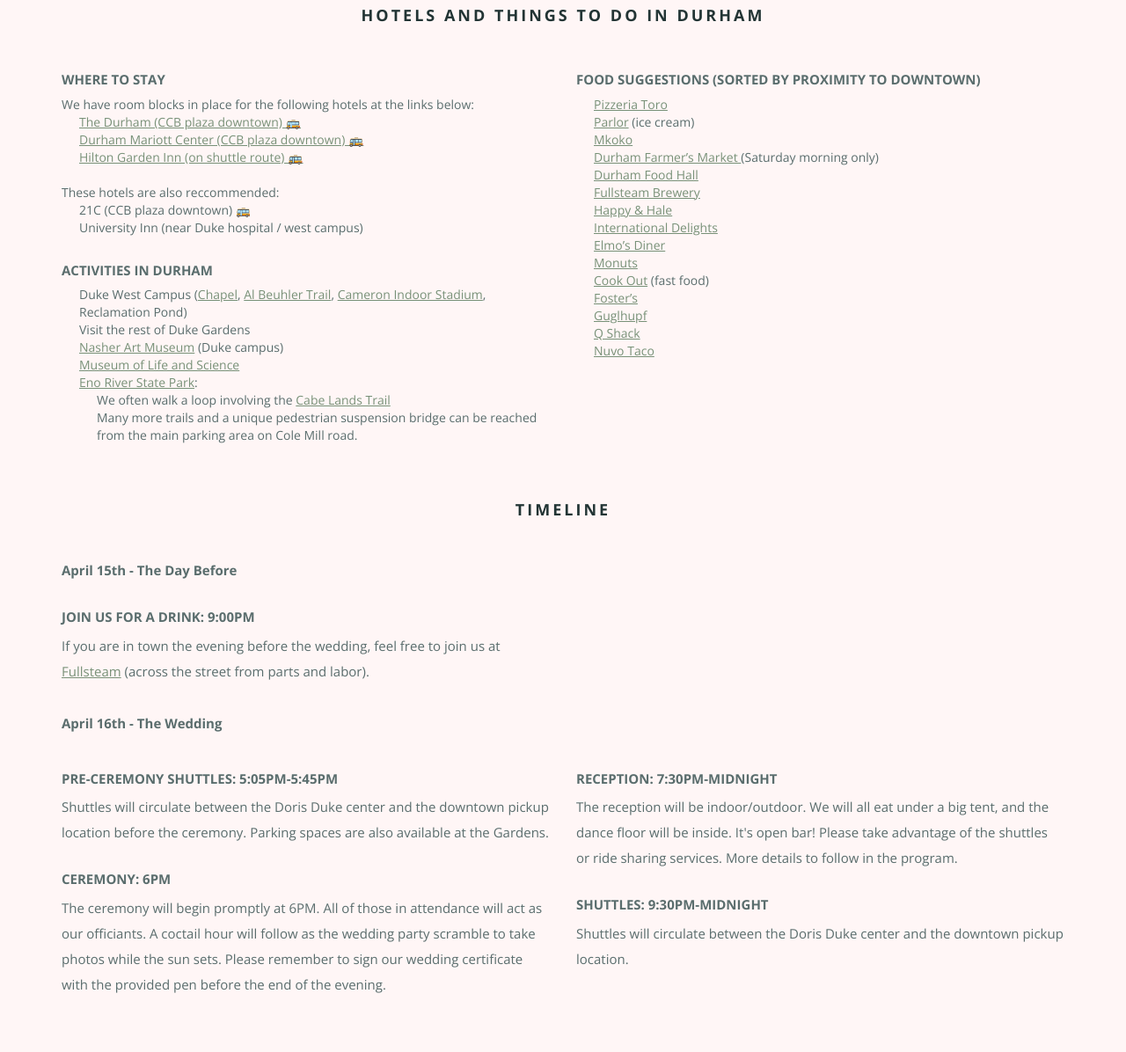
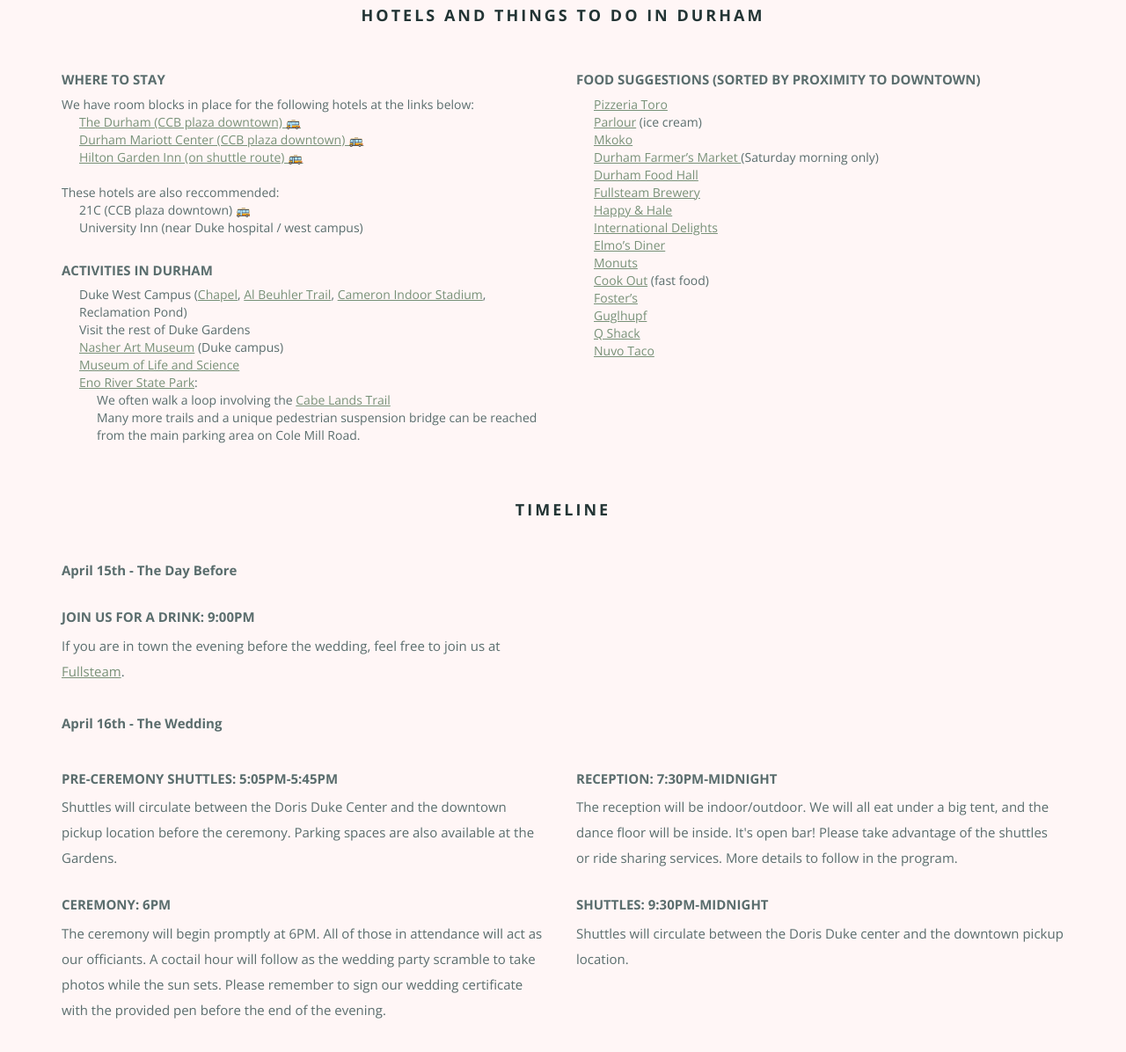
Before and after one commit to friesenbookerwedding/friesenbookerwedding.github.io, a website: page index.html in a window 1280 px wide. Shown: the part 1373-2569 px from the top of the page at 88% size. Drawn offline with nearby package versions, Linux system fonts and the light colour scheme.

Commit message:
updates as invites mailed

```diff
--- a/index.html
+++ b/index.html
@@ -149,7 +149,7 @@
 						<a href="https://files.nc.gov/ncparks/maps-and-brochures/eno-river-state-park-map.pdf">Eno River State Park</a>:
 						<ol>
 							<li>We often walk a loop involving the <a href="https://www.hikingproject.com/trail/7036698/cabe-lands-trail">Cabe Lands Trail</a></li>
-							<li>Many more trails and a unique pedestrian suspension bridge can be reached from the main parking area on Cole Mill road.</li>
+							<li>Many more trails and a unique pedestrian suspension bridge can be reached from the main parking area on Cole Mill Road.</li>
 						</ol>
 					</li>
 				</ul>
@@ -158,7 +158,7 @@
 				<h5>Food Suggestions (sorted by proximity to downtown)</h5>
 				<ul>
 					<li><a href="http://pizzeriatoro.com/">Pizzeria Toro</a></li>
-					<li><a href="https://theparlour.co/">Parlor</a> (ice cream)</li>
+					<li><a href="https://theparlour.co/">Parlour</a> (ice cream)</li>
 					<li><a href="https://www.m-restaurants.com/m-kokko">Mkoko</a></li>
 					<li><a href="https://durhamfarmersmarket.com/">Durham Farmer’s Market </a>(Saturday morning only)</li>
 
@@ -200,7 +200,7 @@
                     <p><strong>April 15th - The Day Before</strong></p>
 
                     <h5>Join us for a drink: <span class="time">9:00PM</span></h5>
-                    <p>If you are in town the evening before the wedding, feel free to join us at <a href="https://www.fullsteam.ag/">Fullsteam</a> (across the street from parts and labor).</p>
+                    <p>If you are in town the evening before the wedding, feel free to join us at <a href="https://www.fullsteam.ag/">Fullsteam</a>.</p>
 
             </div>
 
@@ -215,7 +215,7 @@
             <div class="col-md-6 col-sm-12 col-xs-12 leftcol">
 
                     <h5>Pre-Ceremony Shuttles: <span class="time">5:05PM-5:45PM</span></h5>
-                    <p>Shuttles will circulate between the Doris Duke center and the downtown pickup location before the ceremony.
+                    <p>Shuttles will circulate between the Doris Duke Center and the downtown pickup location before the ceremony.
                     Parking spaces are also available at the Gardens. </p>
 
                     <h5>Ceremony: <span class="time">6PM</span></h5>
@@ -362,7 +362,7 @@
 <section class="rsvp text-center section-padding" id="rsvp">
 	<div class="text-center">
         <h3>RSVP Here</h3>
-        <p>Please RSVP by Feb 15 2022</p>
+        <p>Please RSVP by Feb 16 2022</p>
 
     </div>
 
```
